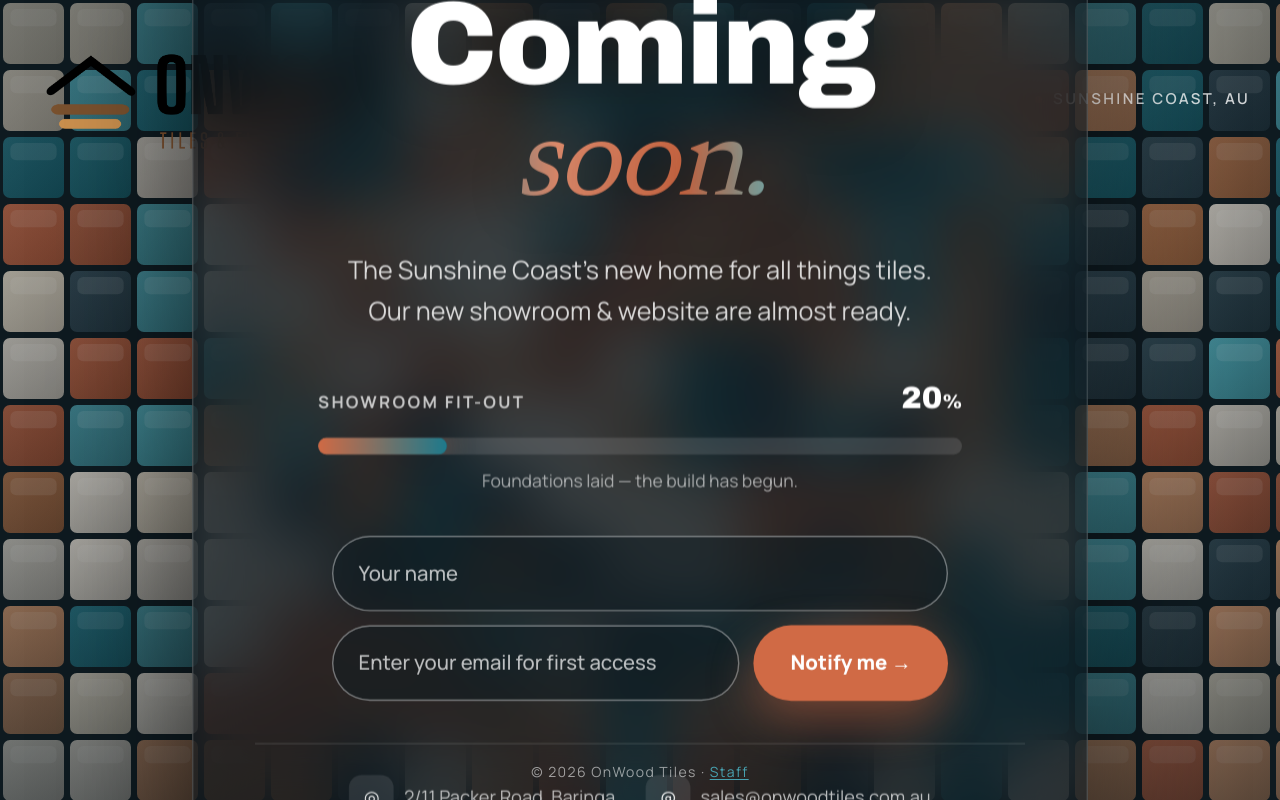
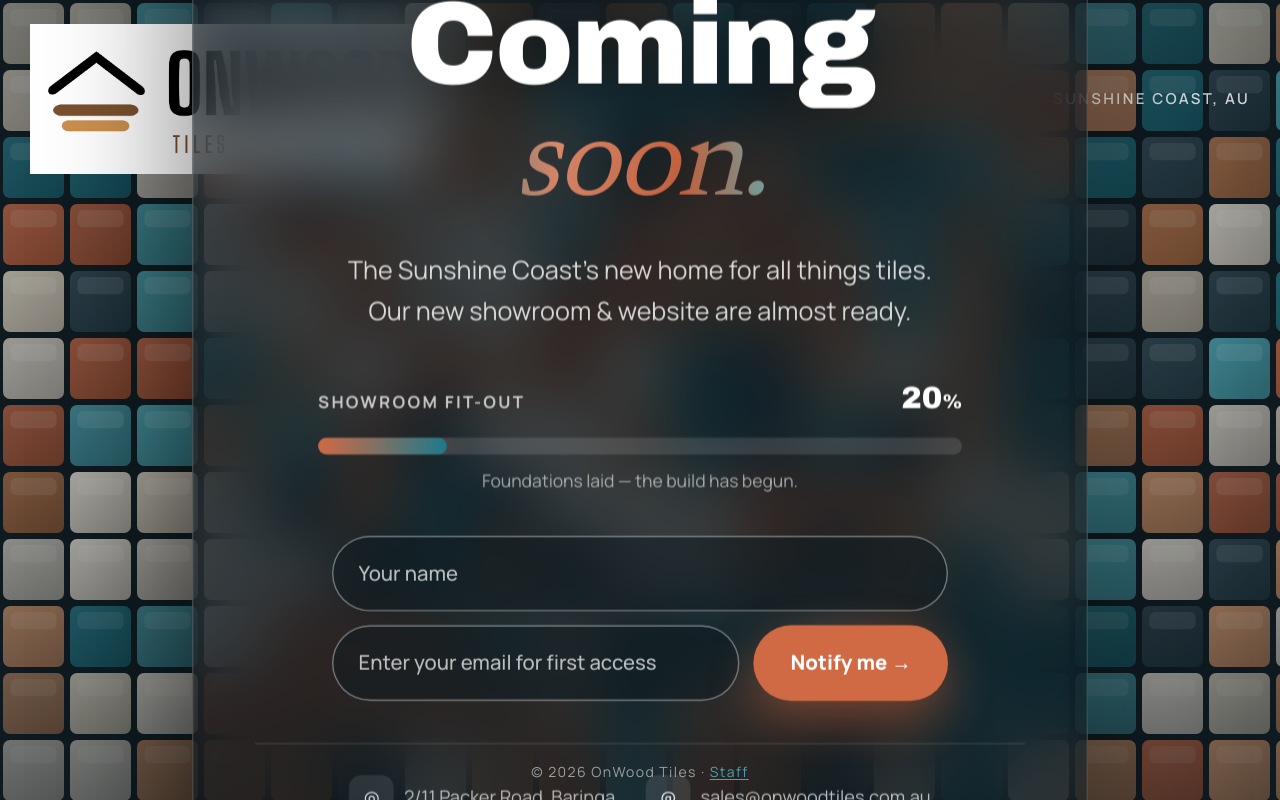
Before and after one commit to OnWood-TIles/onwood-web, a Next.js app: page / in a window 1280 px wide. Built offline with nearby package versions, Linux system fonts and the light colour scheme.

Commit message:
Coming-soon: use white Tiles-only rect logo (crisp + visible on dark bg)
Co-Authored-By: Claude Opus 4.8 (1M context) <noreply@anthropic.com>

```diff
--- a/app/components/ComingSoon.tsx
+++ b/app/components/ComingSoon.tsx
@@ -90,7 +90,7 @@ export default function ComingSoon() {
             src="/onwood-logo-rect.png"
             alt="OnWood Tiles"
             width={475}
-            height={197}
+            height={181}
             priority
             className={styles.brandLogo}
           />
```
Also changed, not shown: public/onwood-logo-rect.png.
